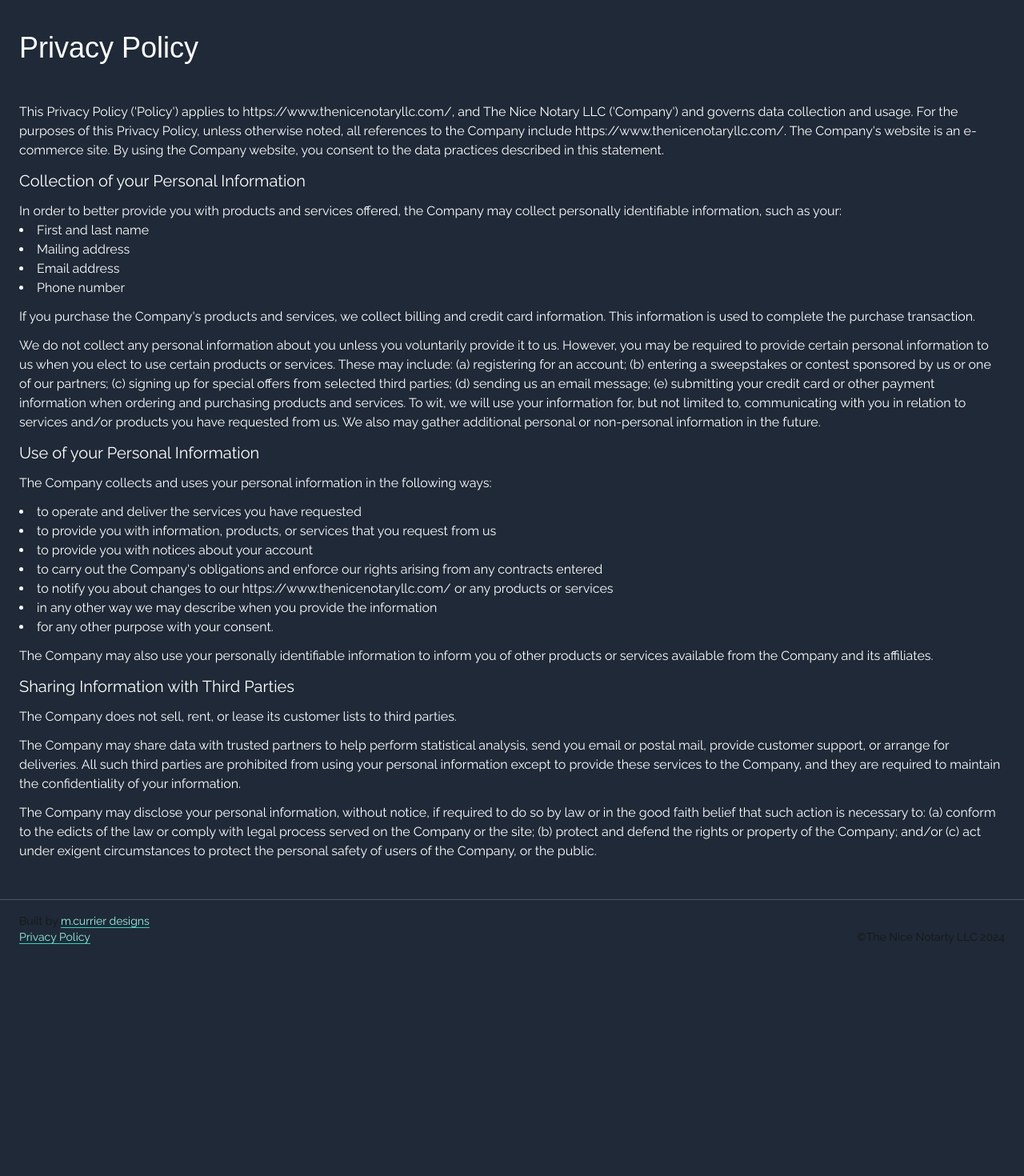
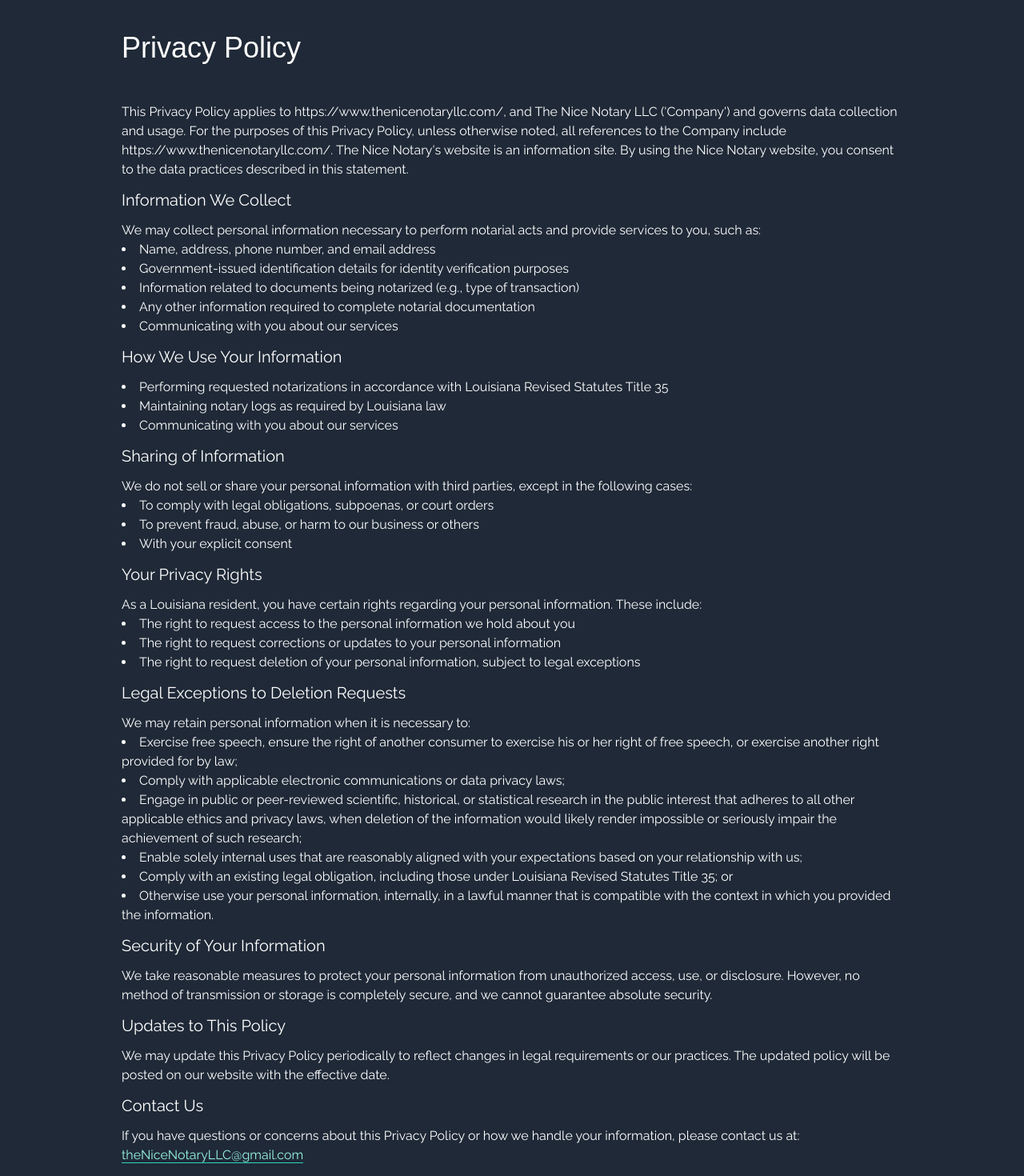
Before and after one commit to michelle-currier/the-nice-notary, a Next.js app: page /terms in a window 1280 px wide. Shown: the part 60-1530 px from the top of the page at 80% size. Before the commit the page ends 1257 px from the top, so only its background shows below. Built offline with nearby package versions, Linux system fonts and the light colour scheme; a web font is replaced by a local one.

Commit message:
fully updated privacy policy

```diff
--- a/src/app/about/page.tsx
+++ b/src/app/about/page.tsx
@@ -9,7 +9,7 @@
 });
 export default function About() {
   return (
-    <div className="bg-gray-800 text-white flex flex-col">
+    <div className="bg-gray-800 text-white flex flex-col max-w-screen-lg">
       <div className="justify-start items-center p-6">
         <h2 className={`text-4xl font-bold ${fauna.className}`}>About</h2>
       </div>
--- a/src/app/contact/page.tsx
+++ b/src/app/contact/page.tsx
@@ -64,7 +64,7 @@
   };
 
   return (
-    <section className="w-full p-6">
+    <section className="w-full p-6 max-w-screen-lg">
       <h1
         className={`text-3xl font-bold text-center text-black dark:text-white mb-8 basis-1/2 ${fauna.className}`}
       >
@@ -174,7 +174,7 @@
           Or, send us an email directly at{" "}
           <a
             href="mailto:thenicenotaryllc@gmail.com"
-            className="text-blue-600 dark:text-teal-300 underline"
+            className="hover:text-blue-600 text-teal-300 underline"
           >
             theNiceNotaryLLC@gmail.com
           </a>
--- a/src/app/services/page.tsx
+++ b/src/app/services/page.tsx
@@ -6,7 +6,7 @@
 });
 export default function Services() {
   return (
-    <div className="section p-6">
+    <div className="section p-6 max-w-screen-lg">
       <h1 className={`text-4xl my-8 ${fauna.className}`}>Notary Fees</h1>
 
       <div className="flex flex-col gap-8 lg:flex-row">
--- a/src/app/terms/page.tsx
+++ b/src/app/terms/page.tsx
@@ -10,7 +10,7 @@
 
 export default function About() {
   return (
-    <div className="bg-gray-800 text-white flex flex-col">
+    <div className="bg-gray-800 text-white flex flex-col max-w-screen-lg">
       <div className="justify-start items-center p-6">
         <h2 className={`text-4xl font-bold ${fauna.className}`}>
           Privacy Policy
@@ -18,100 +18,132 @@
       </div>
       <div className="justify-start items-center p-6">
         <p>
-          This Privacy Policy (&apos;Policy&apos;) applies to
-          https://www.thenicenotaryllc.com/, and The Nice Notary LLC
-          (&apos;Company&apos;) and governs data collection and usage. For the
-          purposes of this Privacy Policy, unless otherwise noted, all
-          references to the Company include https://www.thenicenotaryllc.com/.
-          The Company&apos;s website is an e-commerce site. By using the Company
-          website, you consent to the data practices described in this
-          statement.
+          This Privacy Policy applies to https://www.thenicenotaryllc.com/, and
+          The Nice Notary LLC (&apos;Company&apos;) and governs data collection
+          and usage. For the purposes of this Privacy Policy, unless otherwise
+          noted, all references to the Company include
+          https://www.thenicenotaryllc.com/. The Nice Notary&apos;s website is
+          an information site. By using the Nice Notary website, you consent to
+          the data practices described in this statement.
         </p>
-        <p className="text-xl my-3">Collection of your Personal Information</p>
+        <p className="text-xl my-3">Information We Collect</p>
         <p>
-          In order to better provide you with products and services offered, the
-          Company may collect personally identifiable information, such as your:
+          We may collect personal information necessary to perform notarial acts
+          and provide services to you, such as:
         </p>
         <ul className="list-inside list-disc mb-3">
-          <li>First and last name</li>
-          <li>Mailing address</li>
-          <li>Email address</li>
-          <li>Phone number</li>
+          <li>Name, address, phone number, and email address</li>
+          <li>
+            Government-issued identification details for identity verification
+            purposes
+          </li>
+          <li>
+            Information related to documents being notarized (e.g., type of
+            transaction)
+          </li>
+          <li>
+            Any other information required to complete notarial documentation
+          </li>
+          <li>Communicating with you about our services</li>
         </ul>
-        <p className="mb-3">
-          If you purchase the Company&apos;s products and services, we collect
-          billing and credit card information. This information is used to
-          complete the purchase transaction.
-        </p>
+        <p className="text-xl my-3">How We Use Your Information</p>
+        <ul className="list-inside list-disc mb-3">
+          <li>
+            Performing requested notarizations in accordance with Louisiana
+            Revised Statutes Title 35
+          </li>
+          <li>Maintaining notary logs as required by Louisiana law</li>
+          <li>Communicating with you about our services</li>
+        </ul>
+        <p className="text-xl my-3">Sharing of Information</p>
         <p>
-          We do not collect any personal information about you unless you
-          voluntarily provide it to us. However, you may be required to provide
-          certain personal information to us when you elect to use certain
-          products or services. These may include: (a) registering for an
-          account; (b) entering a sweepstakes or contest sponsored by us or one
-          of our partners; (c) signing up for special offers from selected third
-          parties; (d) sending us an email message; (e) submitting your credit
-          card or other payment information when ordering and purchasing
-          products and services. To wit, we will use your information for, but
-          not limited to, communicating with you in relation to services and/or
-          products you have requested from us. We also may gather additional
-          personal or non-personal information in the future.
-        </p>
-        <p className="text-xl my-3">Use of your Personal Information</p>
-        <p className="mb-3">
-          The Company collects and uses your personal information in the
-          following ways:
+          We do not sell or share your personal information with third parties,
+          except in the following cases:
         </p>
         <ul className="list-inside list-disc mb-3">
-          <li>to operate and deliver the services you have requested</li>
+          <li>To comply with legal obligations, subpoenas, or court orders</li>
+          <li>To prevent fraud, abuse, or harm to our business or others</li>
+          <li>With your explicit consent</li>
+        </ul>
+        <p className="text-xl my-3">Your Privacy Rights</p>
+        <p>
+          As a Louisiana resident, you have certain rights regarding your
+          personal information. These include:
+        </p>
+        <ul className="list-inside list-disc mb-3">
           <li>
-            to provide you with information, products, or services that you
-            request from us
-          </li>
-          <li>to provide you with notices about your account</li>
-          <li>
-            to carry out the Company&apos;s obligations and enforce our rights
-            arising from any contracts entered
+            The right to request access to the personal information we hold
+            about you
           </li>
           <li>
-            to notify you about changes to our{" "}
-            <Link href="https://www.thenicenotaryllc.com/">
-              https://www.thenicenotaryllc.com/
-            </Link>{" "}
-            or any products or services
+            The right to request corrections or updates to your personal
+            information
           </li>
           <li>
-            in any other way we may describe when you provide the information
+            The right to request deletion of your personal information, subject
+            to legal exceptions
           </li>
-          <li>for any other purpose with your consent.</li>
         </ul>
+        <p className="text-xl mb-3">Legal Exceptions to Deletion Requests</p>
+        <p>We may retain personal information when it is necessary to:</p>
+        <ul className="list-inside list-disc m-b3">
+          <li>
+            Exercise free speech, ensure the right of another consumer to
+            exercise his or her right of free speech, or exercise another right
+            provided for by law;
+          </li>
+          <li>
+            Comply with applicable electronic communications or data privacy
+            laws;
+          </li>
+          <li>
+            Engage in public or peer-reviewed scientific, historical, or
+            statistical research in the public interest that adheres to all
+            other applicable ethics and privacy laws, when deletion of the
+            information would likely render impossible or seriously impair the
+            achievement of such research;
+          </li>
+          <li>
+            Enable solely internal uses that are reasonably aligned with your
+            expectations based on your relationship with us;
+          </li>
+          <li>
+            Comply with an existing legal obligation, including those under
+            Louisiana Revised Statutes Title 35; or
+          </li>
+          <li>
+            Otherwise use your personal information, internally, in a lawful
+            manner that is compatible with the context in which you provided the
+            information.
+          </li>
+        </ul>
+        <p className="text-xl my-3">Security of Your Information</p>
+
         <p>
-          The Company may also use your personally identifiable information to
-          inform you of other products or services available from the Company
-          and its affiliates.
+          We take reasonable measures to protect your personal information from
+          unauthorized access, use, or disclosure. However, no method of
+          transmission or storage is completely secure, and we cannot guarantee
+          absolute security.
         </p>
-        <p className="text-xl my-3">Sharing Information with Third Parties</p>
-        <p className="mb-3">
-          The Company does not sell, rent, or lease its customer lists to third
-          parties.
+
+        <p className="text-xl my-3">Updates to This Policy</p>
+        <p>
+          We may update this Privacy Policy periodically to reflect changes in
+          legal requirements or our practices. The updated policy will be posted
+          on our website with the effective date.
         </p>
-        <p className="mb-3">
-          The Company may share data with trusted partners to help perform
-          statistical analysis, send you email or postal mail, provide customer
-          support, or arrange for deliveries. All such third parties are
-          prohibited from using your personal information except to provide
-          these services to the Company, and they are required to maintain the
-          confidentiality of your information.
+
+        <p className="text-xl my-3">Contact Us</p>
+        <p>
+          If you have questions or concerns about this Privacy Policy or how we
+          handle your information, please contact us at:
         </p>
-        <p>
-          The Company may disclose your personal information, without notice, if
-          required to do so by law or in the good faith belief that such action
-          is necessary to: (a) conform to the edicts of the law or comply with
-          legal process served on the Company or the site; (b) protect and
-          defend the rights or property of the Company; and/or (c) act under
-          exigent circumstances to protect the personal safety of users of the
-          Company, or the public.
-        </p>
+        <Link
+          href="mailto:theNiceNotaryLLC@gmail.com"
+          className="text-teal-200 border-teal-400 border-b hover:text-pink-400 hover:border-pink-600 hover:transition-all ease-in-out delay-50 duration-300"
+        >
+          theNiceNotaryLLC@gmail.com
+        </Link>
       </div>
     </div>
   );
```
Also changed, not shown: src/components/Testimonials.tsx (+10 -7 lines).
